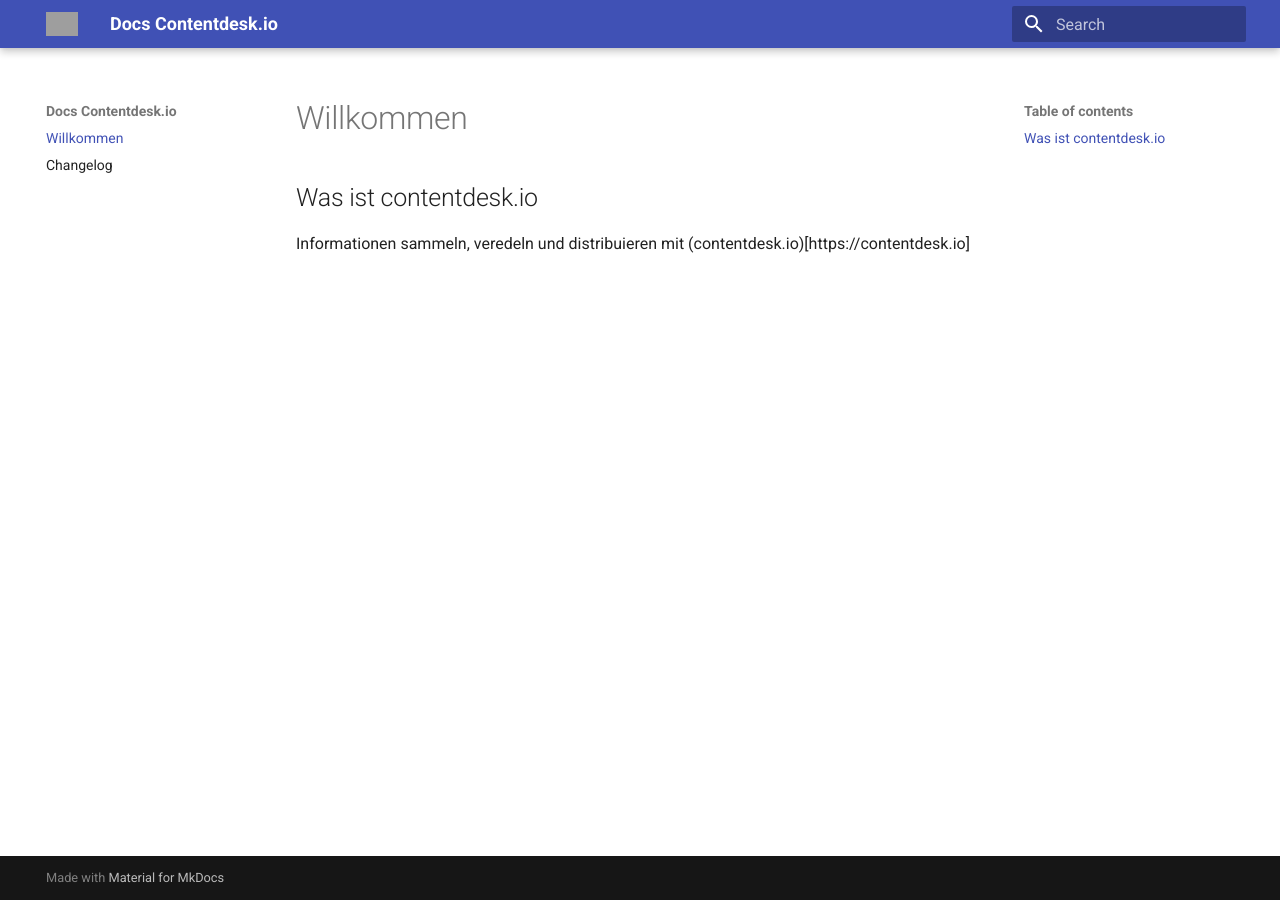
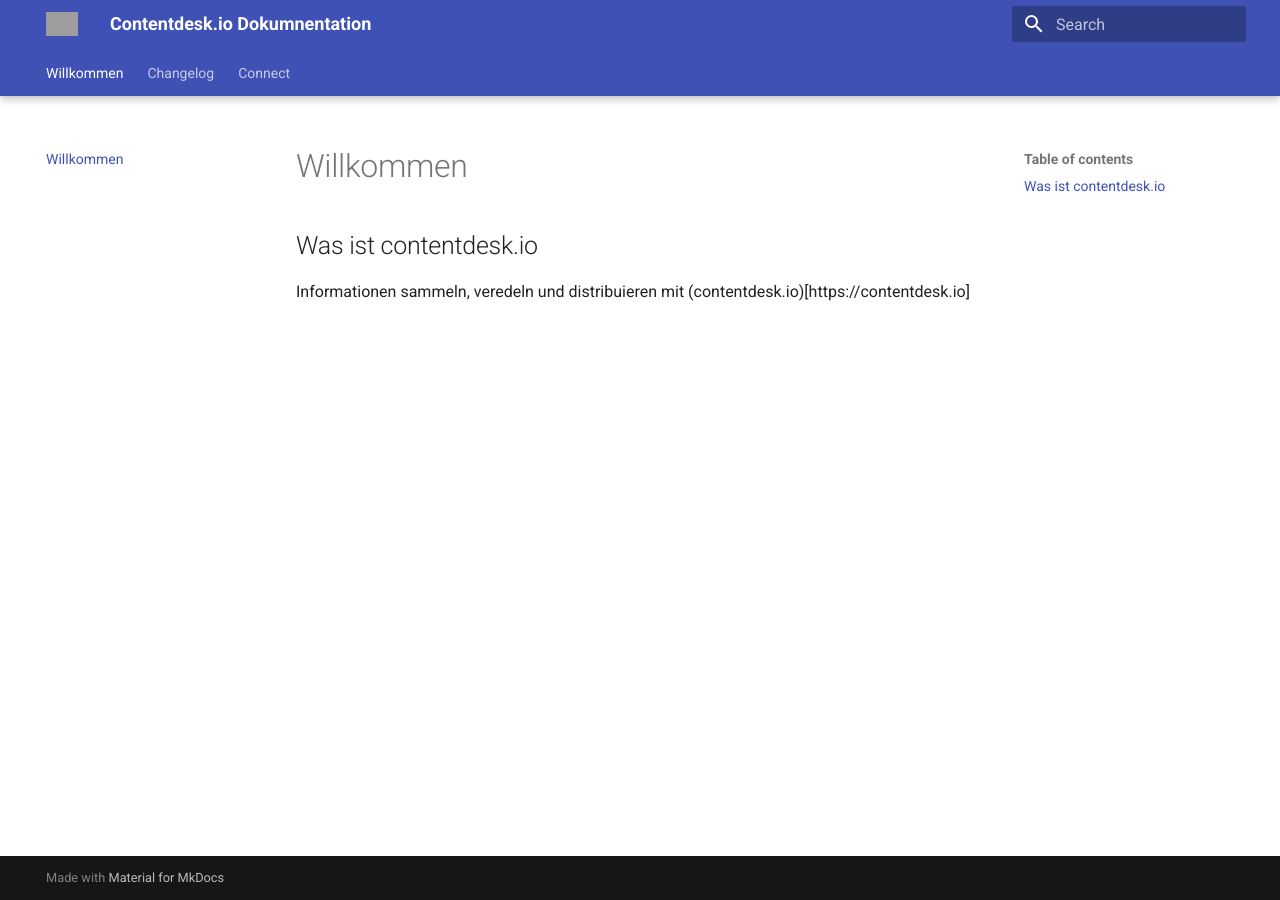
Before and after one commit to tsolenthaler/docs.contentdesk.io, an MkDocs documentation site: the page built from docs/index.md, in a window 1280 px wide. Built offline with MkDocs 1.6.1 and Material for MkDocs 9.7.7, drawn with Linux system fonts in a browser that asks for light colours; grey boxes are pictures that could not be loaded.

Commit message:
feat: Add new pages for connect/discover, connect/index, and connect/outdooractive

```diff
--- a/mkdocs.yml
+++ b/mkdocs.yml
@@ -1,11 +1,16 @@
 
 # Project information
-site_name: Docs Contentdesk.io
+site_name: Contentdesk.io Dokumnentation
 site_url: https://docs.Contentdesk.io
 theme:
   name: material
   logo: assets/logo-contentdesk-blau.svg
   favicon: assets/favicon-180-180.png
+  features:
+    - navigation.tabs
+    - navigation.tabs.sticky
+    - navigation.tracking
+    - navigation.indexes
 
 extra_css:
   - stylesheets/contentdesk.css
```
Also changed, not shown: docs/connect/discover.md (added, +1 -0 lines), docs/connect/index.md (added, +1 -0 lines), docs/connect/outdooractive.md (added, +1 -0 lines).
